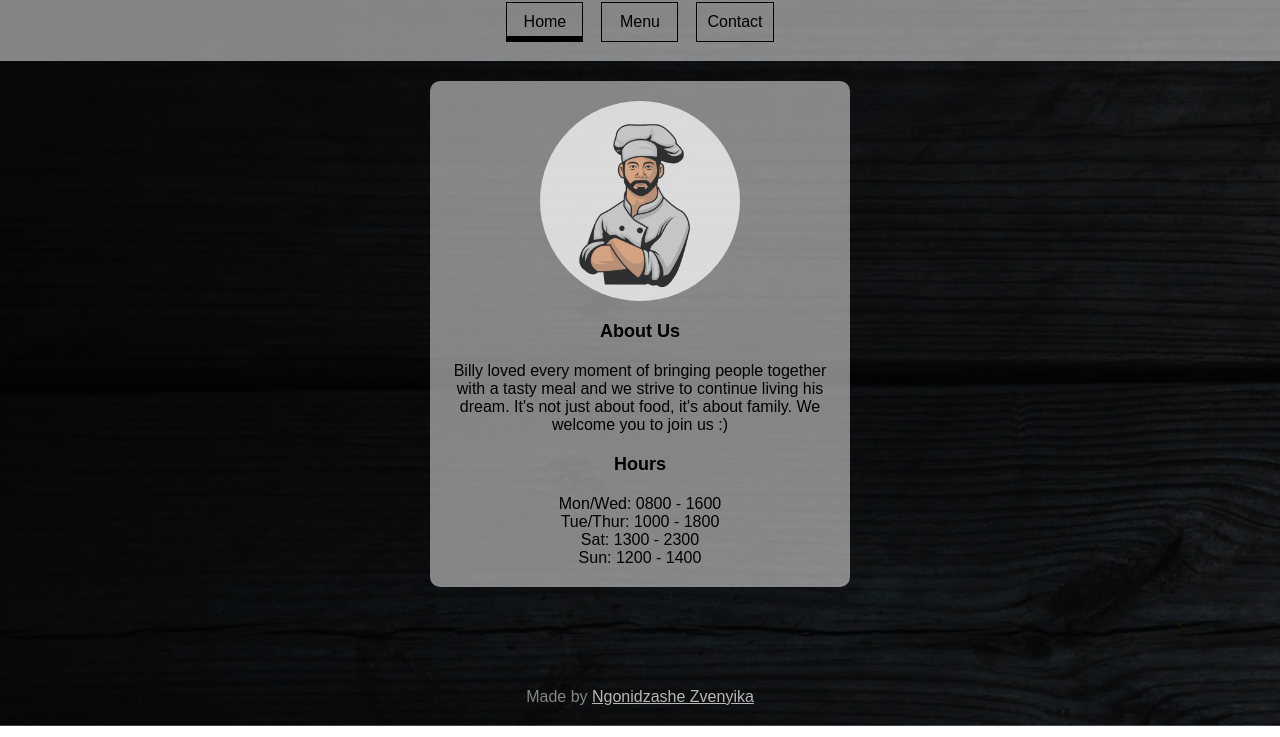
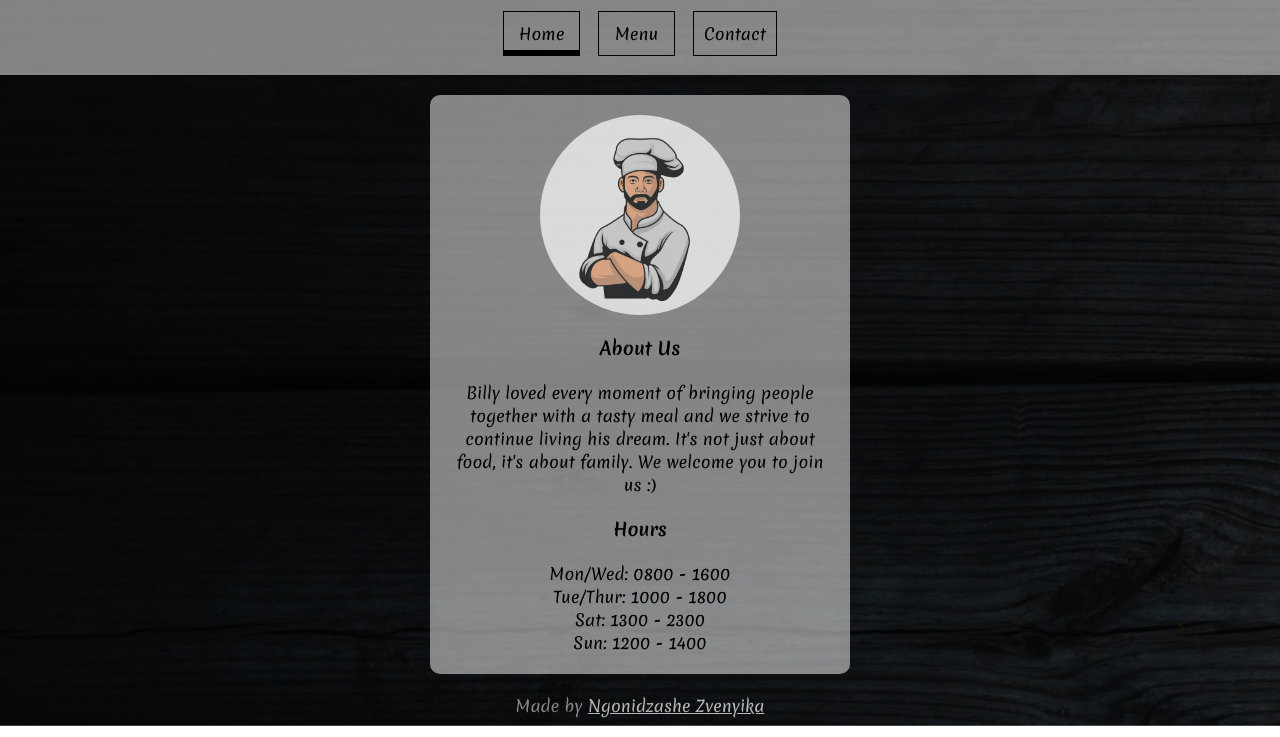
Before and after one commit to Ngonidzashe-Zvenyika/restaurant-page, a website built with webpack: page dist/index.html in a window 1280 px wide. Shown: the part 74-811 px from the top of the page. Built offline with nearby package versions, Linux system fonts and the light colour scheme.

Commit message:
Add Merienda font to src and link in css file

```diff
--- a/src/style.css
+++ b/src/style.css
@@ -1,9 +1,14 @@
+@font-face {
+    font-family: Merienda;
+    src: url(./Merienda-VariableFont_wght.ttf) format("truetype");
+}
+
 :root {
     font-size: 62.5%;
 }
 
 *, ::before, ::after {
-    font-family: Arial, sans-serif, system-ui, "Segoe UI", Roboto, "Apple Color Emoji", "Segoe UI Emoji", "Segoe UI Symbol";
+    font-family: Merienda, Arial, sans-serif, system-ui, "Segoe UI", Roboto, "Apple Color Emoji", "Segoe UI Emoji", "Segoe UI Symbol";
     font-size: 1.6rem;
     padding: 0;
     margin: 0;
```
Also changed, not shown: src/Merienda-VariableFont_wght.ttf (added).
